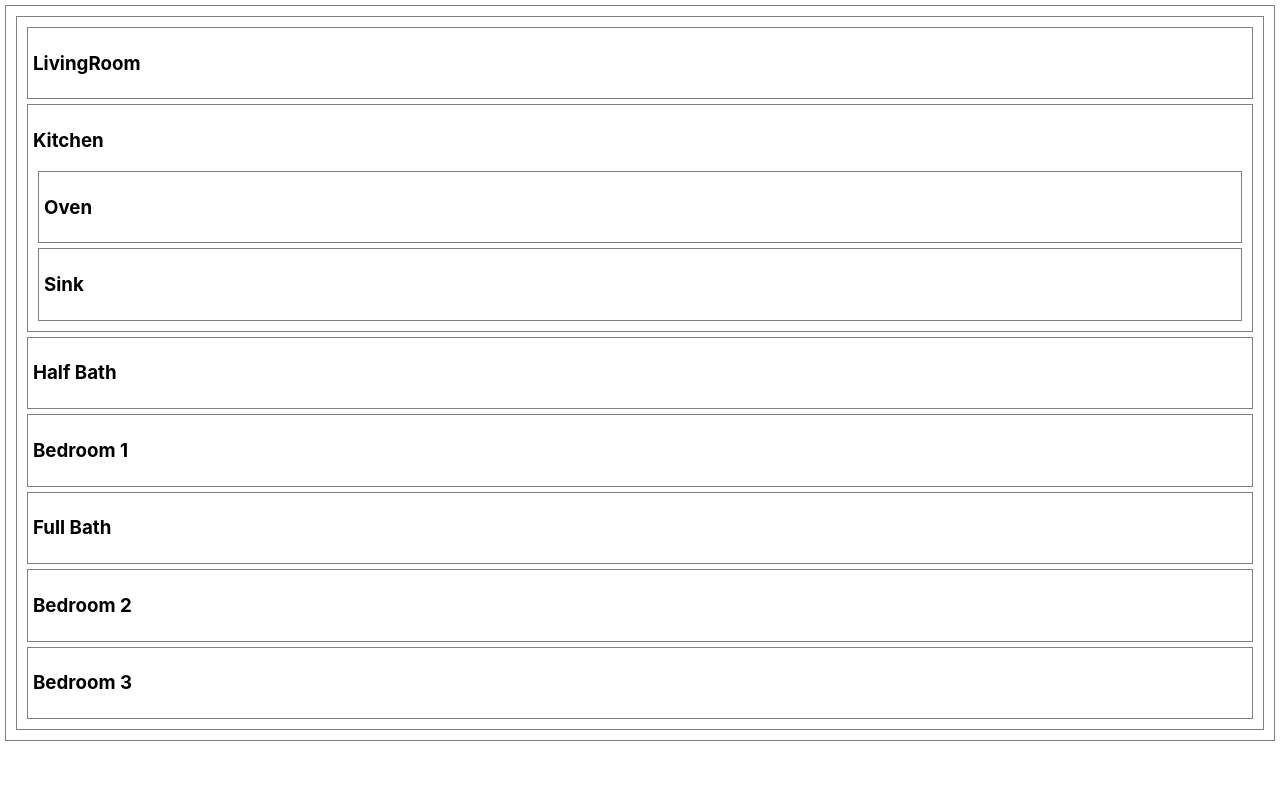
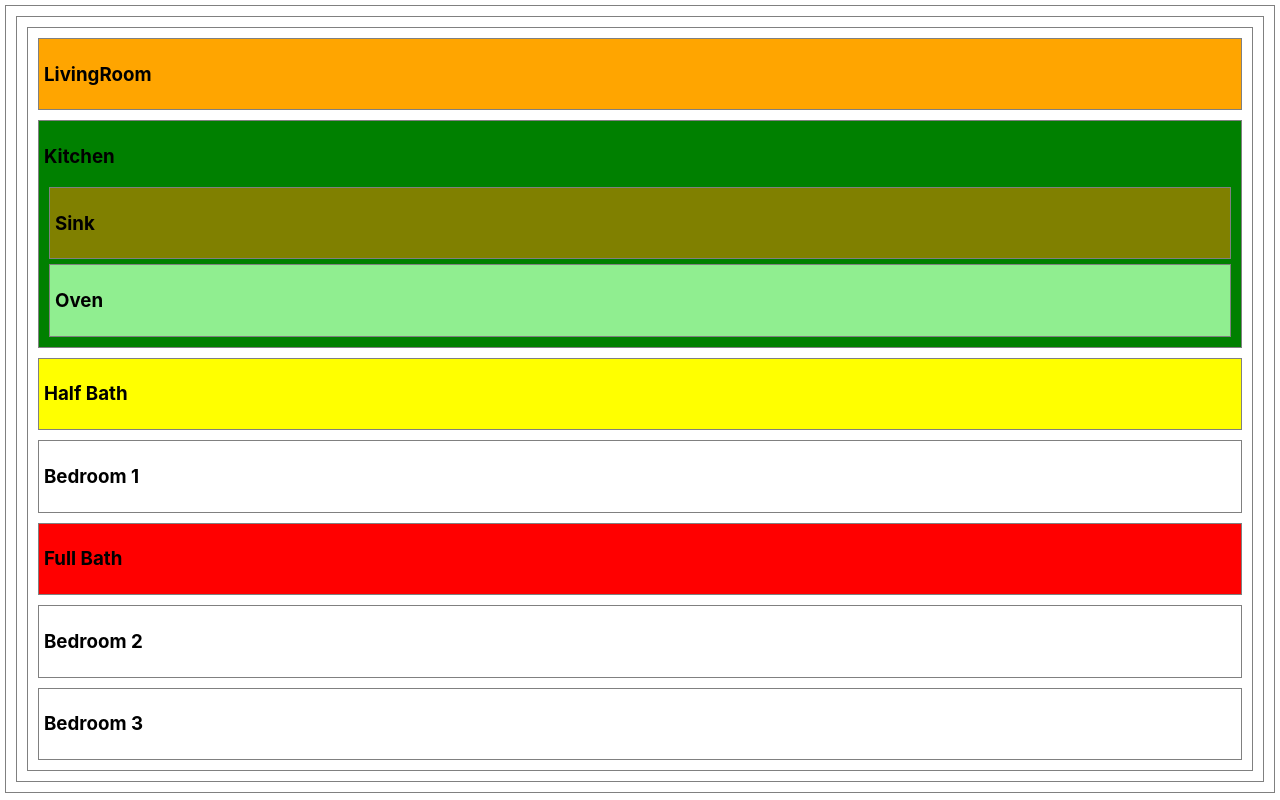
Before and after one commit to aafrieso/react-floorplan-lab, a React (Create React App) app: page / in a window 1280 px wide. Built offline with nearby package versions, Linux system fonts and the light colour scheme.

Commit message:
add colors

```diff
--- a/src/App.css
+++ b/src/App.css
@@ -3,3 +3,31 @@ div {
   margin: 5px;
   padding: 5px;
 }
+
+.floorplan {
+  display: grid;
+}
+
+.kitchen {
+  background-color: green;
+}
+
+.oven {
+  background-color: lightgreen;
+}
+
+.sink {
+  background-color: olive;
+}
+
+.livingroom {
+  background-color: orange;
+}
+
+#bath-Half {
+  background-color: yellow;
+}
+
+#bath-Full {
+  background-color: red;
+}
--- a/src/App.js
+++ b/src/App.js
@@ -7,8 +7,6 @@ function App() {
       <FloorPlan/>
     </div>
   )
-
-
 }
 
 export default App;
--- a/src/Bath.js
+++ b/src/Bath.js
@@ -1,7 +1,7 @@
 function Bath(props) {
   return (
-    <div>
-      <h3 className='bath' id={`bath-${props.size}`}>{props.size} Bath</h3>
+    <div className='bath' id={`bath-${props.size}`}>
+      <h3>{props.size} Bath</h3>
     </div>
   );
 }
--- a/src/Bedroom.js
+++ b/src/Bedroom.js
@@ -1,7 +1,7 @@
 function Bedroom(props) {
   return (
-    <div>
-      <h3 className='bedroom' id={`bed-${props.bedNum}`}>Bedroom {props.bedNum}</h3>
+    <div className='bedroom' id={`bed-${props.bedNum}`}>
+      <h3>Bedroom {props.bedNum}</h3>
     </div>
   );
 }
--- a/src/FloorPlan.js
+++ b/src/FloorPlan.js
@@ -5,7 +5,7 @@ import Bedroom from "./Bedroom";
 
 function FloorPlan(props) {
   return (
-    <>
+    <div class="floorplan" >
       <LivingRoom/>
       <Kitchen/>
       <Bath size="Half"/>
@@ -13,7 +13,7 @@ function FloorPlan(props) {
       <Bath size="Full"/>
       <Bedroom bedNum={2}/>
       <Bedroom bedNum={3}/>
-    </>
+    </div>
   );
 }
 
--- a/src/Kitchen.js
+++ b/src/Kitchen.js
@@ -3,10 +3,10 @@ import Sink from "./Sink";
 
 function Kitchen(props) {
   return (
-    <div>
-      <h3 className='kitchen'>Kitchen</h3>
-      <Oven/>
-      <Sink/>
+    <div className='kitchen'>
+      <h3>Kitchen</h3>
+        <Sink/>
+        <Oven/>
     </div>
   );
 }
--- a/src/LivingRoom.js
+++ b/src/LivingRoom.js
@@ -1,7 +1,7 @@
 function LivingRoom(props) {
   return (
-    <div>
-      <h3 className='livingroom'>LivingRoom</h3>
+    <div className='livingroom'>
+      <h3>LivingRoom</h3>
     </div>
   );
 }
--- a/src/Oven.js
+++ b/src/Oven.js
@@ -1,7 +1,7 @@
 function Oven(props) {
   return (
-    <div>
-      <h3 className='oven'>Oven</h3>
+    <div className='oven'>
+      <h3>Oven</h3>
     </div>
   );
 }
--- a/src/Sink.js
+++ b/src/Sink.js
@@ -1,7 +1,7 @@
 function Sink(props) {
   return (
-    <div>
-      <h3 className='sink'>Sink</h3>
+    <div className='sink'>
+      <h3>Sink</h3>
     </div>
   );
 }
```
